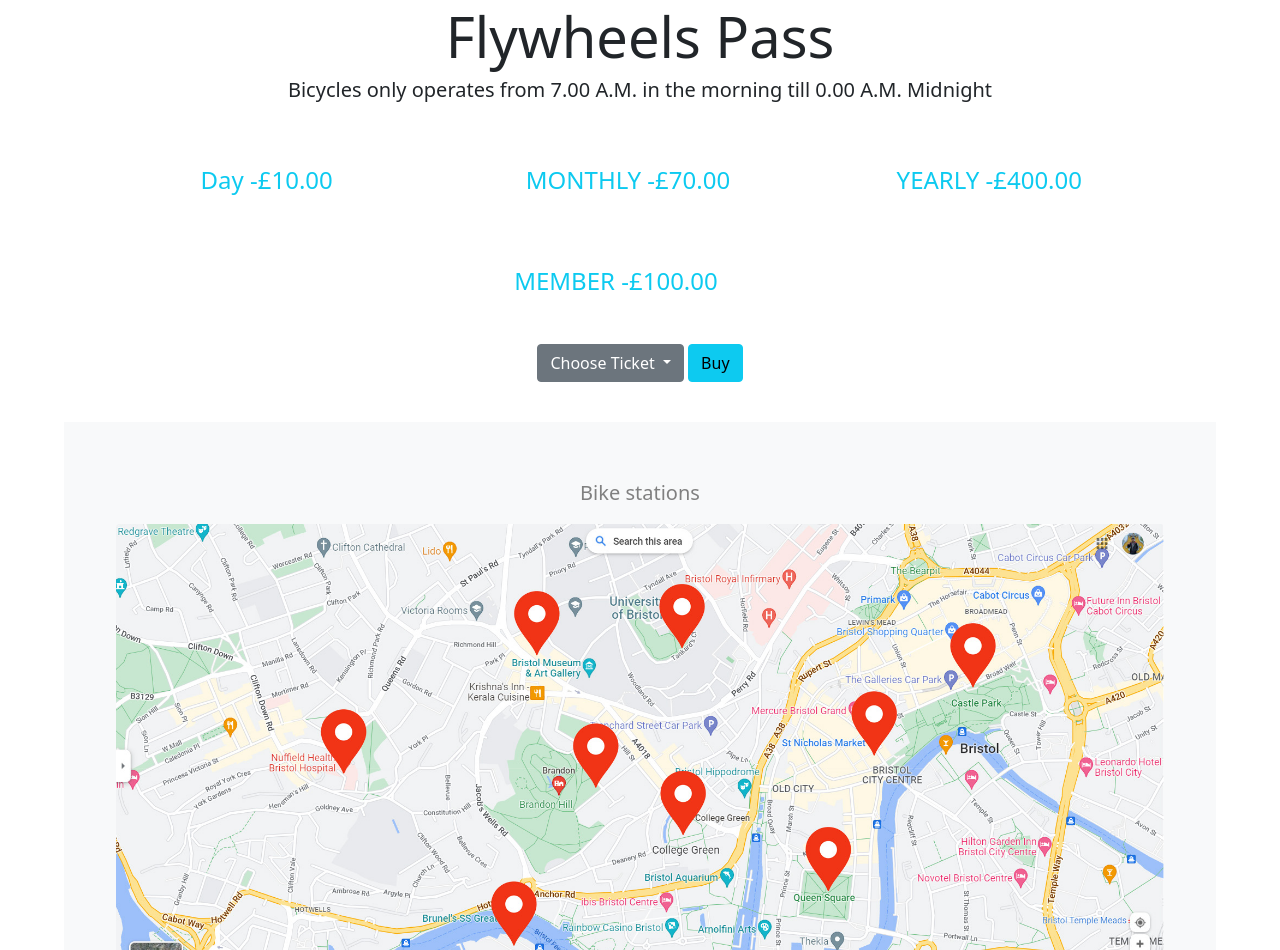
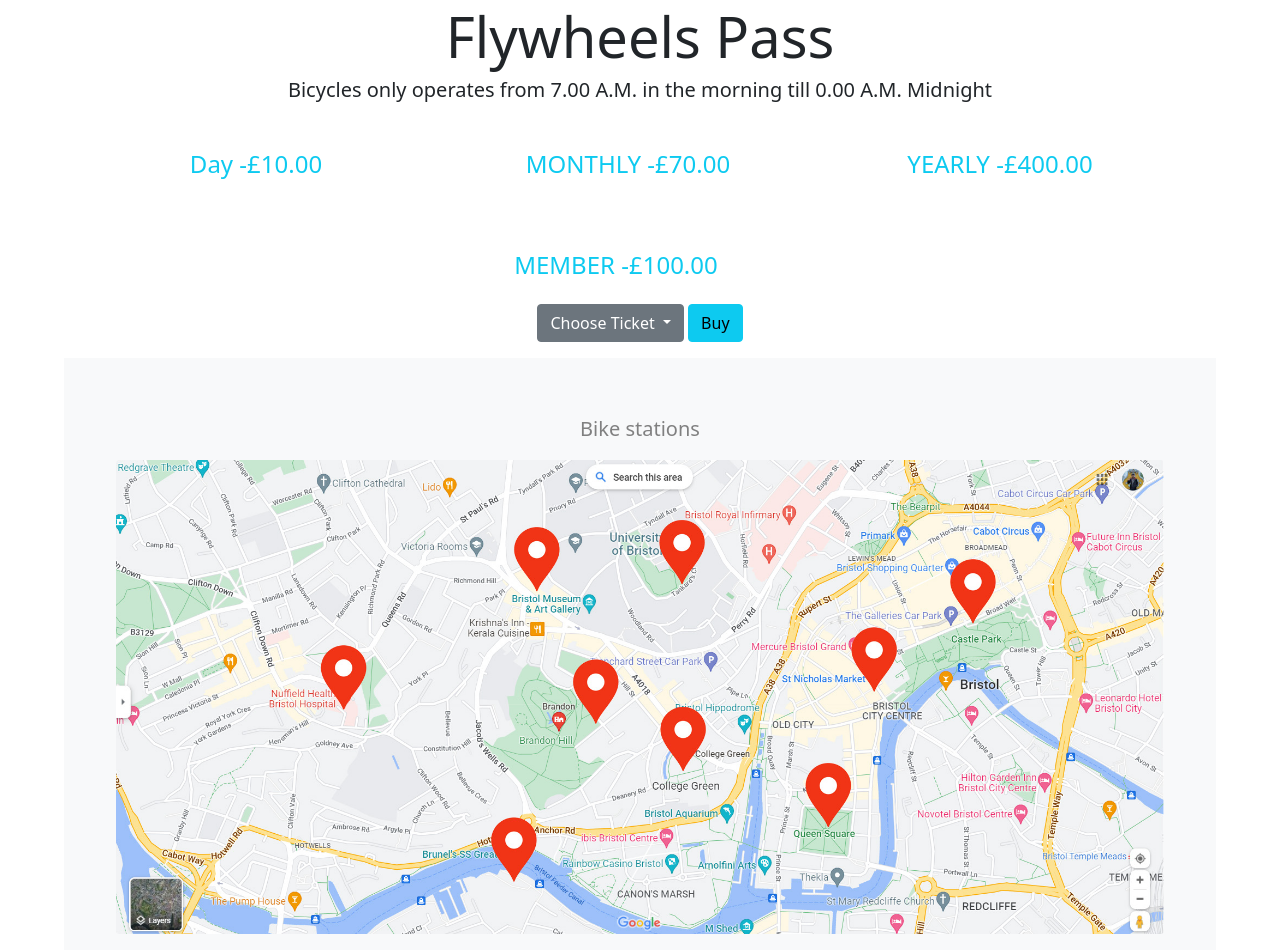
Before and after one commit to Cheamjy/bike, a plain HTML site: page Index.html in a window 1280 px wide. Shown: the part 1409-2359 px from the top of the page. Drawn offline with nearby package versions, Linux system fonts and the light colour scheme.

Commit message:
Update Index.html

```diff
--- a/Index.html
+++ b/Index.html
@@ -79,7 +79,7 @@
     <h6 class="lead">Bicycles only operates from 7.00 A.M. in the morning till 0.00 A.M. Midnight</h6>
 
     <div class="container">
-      <div class=" row  p-3 mt-5 mb-4 text-info ">
+      <div class=" row mt-5  text-info ">
 
         <div class="row">
           <div class="col-sm">
@@ -93,7 +93,7 @@
           </div>
         </div>
 
-        <div class=" row  p-3 mt-5 mb-4 text-info ">
+        <div class=" row  p-3 mt-5  pl-2 text-info ">
 
           <div class="row">
             <div class="col-sm">
```
